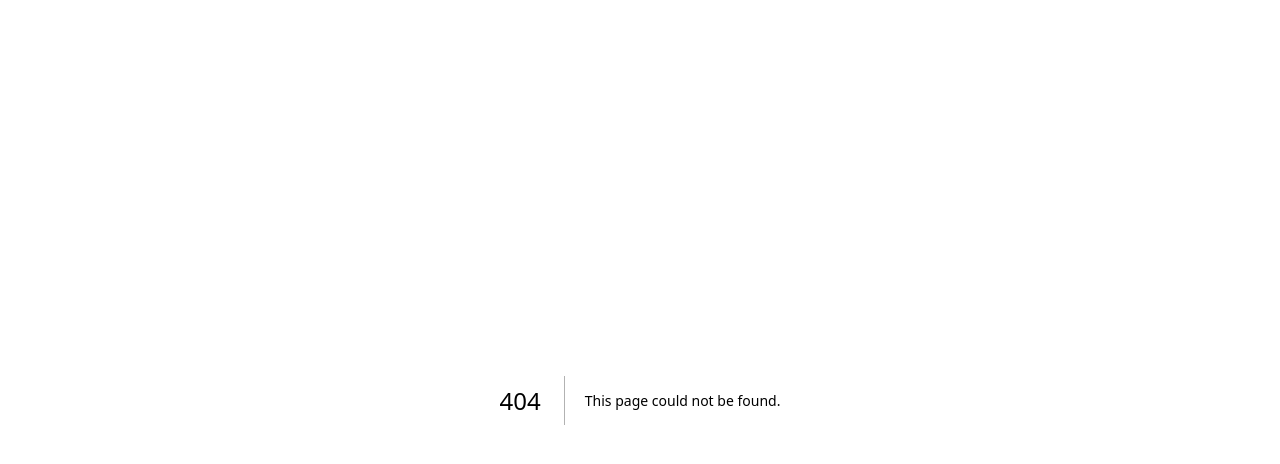
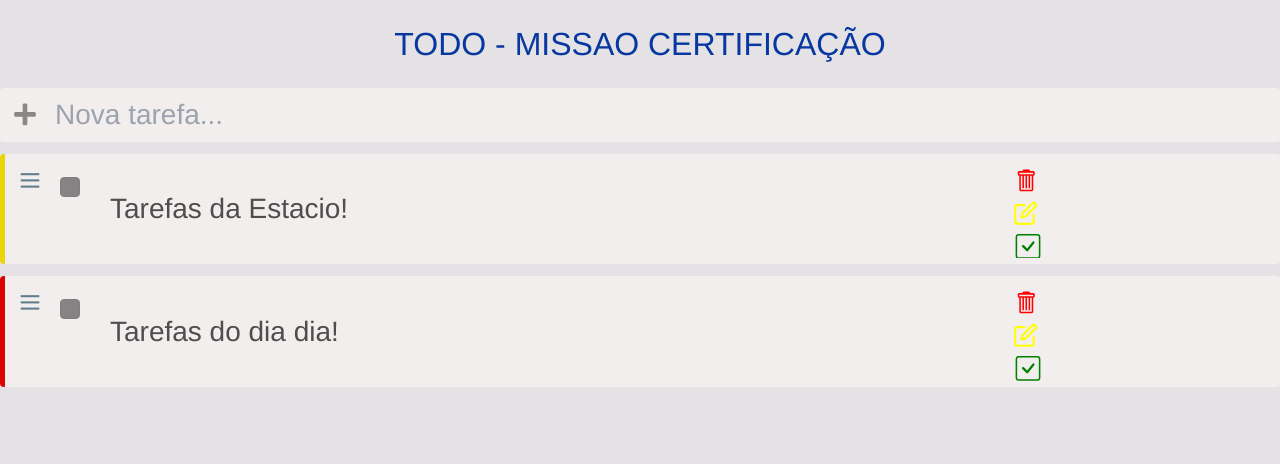
Before and after one commit to adventureandre/missao-mundo2, a Next.js app: page /todo in a window 1280 px wide. Before the commit this address had no page. Shown: the top 464 px of the page. Built offline with nearby package versions, Linux system fonts and the light colour scheme.

Commit message:
projeto base

```diff
--- a/package.json
+++ b/package.json
@@ -17,6 +17,8 @@
     "postcss": "8.4.23",
     "react": "18.2.0",
     "react-dom": "18.2.0",
+    "react-icons": "^4.8.0",
+    "sass": "^1.62.1",
     "tailwindcss": "3.3.2",
     "typescript": "5.0.4"
   }
--- /dev/null
+++ b/src/app/todo/page.tsx
@@ -0,0 +1,11 @@
+import MainComponent from "@/components/Main.Content";
+import '@/styles/style.scss';
+
+export default function Todo() {
+  return (
+      <section className="main_content">
+        <h1 className='text-center title'>TODO - MISSAO CERTIFICAÇÃO</h1>
+        <MainComponent/>
+      </section>
+  );
+}
--- /dev/null
+++ b/src/components/Main.Content.jsx
@@ -0,0 +1,18 @@
+import React from "react";
+import InputNovaTarefa from "./inputNovaTarefa";
+import Tarefas from "./Tarefas";
+import TarefasOpen from "./TarefasOpen";
+
+const MainComponent = () => {
+    return (
+            <div className='main_todo w-75 mt-5'>
+                <InputNovaTarefa/>
+                <Tarefas id='1' relevancia='importante' title="Tarefas da Estacio!"/>
+                <Tarefas id='2' relevancia='urgente' title='Tarefas do dia dia!'/>
+                {/*<TarefasOpen id='3' relevancia='normal' title='Tarefas Aberta'/>*/}
+
+            </div>
+    )
+}
+
+export default MainComponent
--- /dev/null
+++ b/src/components/Tarefas.jsx
@@ -0,0 +1,26 @@
+import React from "react";
+import {FcMenu} from "react-icons/fc";
+import {GoTrashcan} from "react-icons/go";
+import {FiEdit} from "react-icons/fi";
+import {BsCheckSquare} from "react-icons/bs";
+
+const Tarefas = (props)=>{
+    return(
+        <div className={`relevancia-${props.relevancia} row w-100 mb-3`} key={props.id}>
+            <FcMenu className='col-sm-1 mt-2 icon  '/>
+            <div className='custom-checkbok col-sm-1 '>
+                <input id={`realizardo-${props.id}`} className=' ckeck' type='checkbox'/>
+                <label htmlFor={`realizardo-${props.id}`}></label>
+            </div>
+            <input className='col-sm-9 ' type='text' value={props.title} placeholder="Nova tarefa..."/>
+            <div className='col-sm-1 d-flex justify-content-end '>
+                <GoTrashcan className='mt-2 icon icon-red'/>
+                <FiEdit className='mt-2 icon icon-yellow'/>
+                <BsCheckSquare className='mt-2 icon  icon-green'/>
+            </div>
+
+        </div>
+    );
+}
+
+export default Tarefas;
--- /dev/null
+++ b/src/components/TarefasOpen.jsx
@@ -0,0 +1,38 @@
+import React from "react";
+import {FcMenu} from "react-icons/fc";
+import {GiArrowDunk, GiReturnArrow} from "react-icons/gi";
+
+const TarefasOpen = (props)=>{
+    return(
+        <div className={`relevancia-${props.relevancia} row w-100 mb-2`} key={props.id}>
+            <FcMenu className='col-sm-1 mt-2 icon '/>
+            <div className='custom-checkbok col-sm-1 '>
+                <input id={`realizardo-${props.id}`} className=' ckeck' type='checkbox'/>
+                <label htmlFor={`realizardo-${props.id}`}></label>
+            </div>
+            <input className='col-sm-9 ' type='text' value={props.title} placeholder="Nova tarefa..."/>
+            <div className='col-sm-1 d-flex justify-content-end '>
+                <GiReturnArrow className='mt-2 icon '/>
+            </div>
+            <div className='main_desc'>
+                <section className='desc_tarefas w-100'>
+                        <div className='main_notas'>
+                            <span className='d-block'>Notas</span>
+                            <textarea></textarea>
+                        </div>
+                        <div className='main_prioridade'>
+                            <span className='d-block'>Prioridade</span>
+                            <select id="priority">
+                                <option value="none" selected>Nenhuma</option>
+                                <option value="high">Alta</option>
+                                <option value="low">Baixa</option>
+                                <option value="medium">Média</option>
+                            </select>
+                        </div>
+                </section>
+            </div>
+        </div>
+    );
+}
+
+export default TarefasOpen;
--- /dev/null
+++ b/src/components/inputNovaTarefa.jsx
@@ -0,0 +1,12 @@
+import React from "react";
+import {FaPlus} from "react-icons/fa";
+
+const InputNovaTarefa = () => {
+  return(
+      <div className='row w-100 mb-3'>
+          <FaPlus className='col-2 mt-2 icon'/>
+          <input className='col-10' type='text' placeholder="Nova tarefa..."/>
+      </div>
+  )
+}
+export default InputNovaTarefa;
--- /dev/null
+++ b/src/styles/src/styles/_variables.scss
@@ -0,0 +1,10 @@
+$font-stack: "Helvetica";
+$text-color2: #8a8787;
+$text-color: #0737a1;
+$text-color-secondary: #a6a6a6;
+$body-bg-color: rgba(217, 215, 218, 0.71);
+$bg-color: #111;
+$bg-color-secondary: #1D1D1D;
+$conteiner-border-radius: 10px;
+$card-border-radius: 5px;
+$gradient : linear-grandient(90deg, rgb(3, 63, 215) 0%, rgb(48, 221, 36) 100%)
--- /dev/null
+++ b/src/styles/style.scss
@@ -0,0 +1,146 @@
+@import "src/styles/variables";
+
+* {
+  padding: 0;
+  margin: 0;
+  font-family: $font-stack;
+  box-sizing: border-box;
+}
+
+body {
+  background: $body-bg-color;
+
+  a, svg {
+    transition: .4s
+  }
+}
+
+.main_content {
+  display: flex;
+  align-items: center;
+  justify-content: center;
+  flex-wrap: wrap;
+  margin-top: 20px;
+  font-size: 2em;
+
+  .title {
+    color: $text-color;
+  }
+}
+
+
+
+.main_todo {
+  display: flex;
+  flex-direction: row;
+  justify-content: center;
+  flex-wrap: wrap;
+  align-items: center;
+
+  .row {
+    border-radius: 4px;
+    display: flex;
+    padding-top: 6px;
+    padding-bottom: 6px;
+    flex-basis: 100%;
+    background: #f3eeee;
+
+
+    input[type="text"] {
+      background: #f3eeee;
+      border: none;
+      font-size: 0.875em;
+      color: #4f4d4d;
+      min-width: 70%;
+    }
+
+    //Criar ckeck personalizado
+    .custom-checkbok{
+      width: 50px;
+      input{
+        display: none;
+      }
+
+      input + label:before{
+        content: '';
+        width: 20px;
+        height: 20px;
+        border-radius: 4px;
+        background-color: #858383;
+        display: inline-block;
+        border: 1px solid gray;
+        vertical-align: middle;
+        margin-right: 4px;
+        cursor: pointer;
+      }
+    }
+
+    .custom-checkbok input:checked + label:before{
+      background: url("ok.svg");
+      background-size: 17px;
+      background-color: #858383;
+    }
+
+    //Icones
+    .icon {
+      width: 50px;
+      color: #8a8787;
+      background: none;
+      font-size: 0.775em;
+      margin-right: 5px;
+    }&:hover{
+       cursor: pointer;
+     }
+
+    .icon-red{
+      color: red;
+      padding-right: 5px;
+    }
+    .icon-yellow{
+      color: yellow;
+      padding-right: 5px;
+    }
+    .icon-green{
+      color: green;
+    }
+
+    //Descricao tarefa aberta
+    .main_desc{
+      .desc_tarefas{
+        border-top: 1px solid #5e5c5c;
+        display: flex;
+        justify-content:space-around;
+      }
+
+      div{
+        flex-basis: 48%;
+        span{
+          color: $text-color2;
+          font-size: 0.734em;
+        }
+
+        textarea{
+          background: $bg-color-secondary;
+          width: 100%;
+          font-size: 0.734em;
+          color:$text-color2 ;
+        }
+        select{
+          width: 100%;
+          background: $bg-color-secondary;
+          color: $text-color2;
+          font-size: 0.734em;
+        }
+
+      }
+    }
+  }
+
+  .relevancia-importante {
+    border-left: 5px solid #ead608;
+  }
+
+  .relevancia-urgente {
+    border-left: 5px solid #dc0303;
+  }
+}
```
Also changed, not shown: src/styles/ok.svg (added), 1 other file (tests, documents, lock files or other folders).
